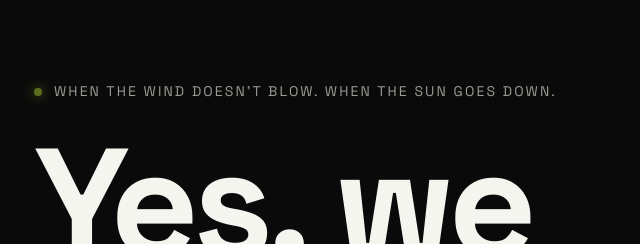
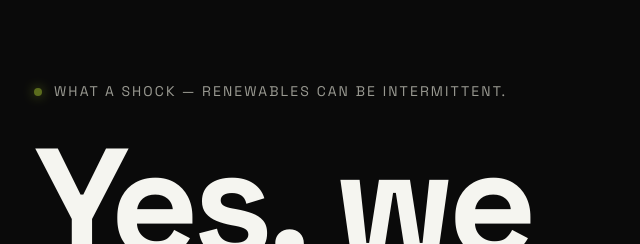
Before and after one commit to Marksbutcher/Whatashock, a plain HTML site: page index.html in a window 1280 px wide. Shown: the top 244 px of the page, 6-646 px from the left. Drawn offline with Linux system fonts and the light colour scheme; no server answers.

Commit message:
New hero

```diff
--- a/index.html
+++ b/index.html
@@ -3,10 +3,10 @@
 <head>
 <meta charset="UTF-8">
 <meta name="viewport" content="width=device-width, initial-scale=1.0">
-<title>Yes, we noticed. The wind drops. The sun sets. Engineers worked this out.</title>
-<meta name="description" content="A live answer to the most tired argument in energy policy. The wind sometimes doesn't blow. The sun goes down every night. Grid engineers solved this decades ago. Here is the data.">
-<meta property="og:title" content="Yes, we noticed.">
-<meta property="og:description" content="The wind sometimes drops. The sun sets every night. Engineers worked this out about 30 years ago. Here is the live data.">
+<title>What a shock — renewables can be intermittent. Yes, we noticed.</title>
+<meta name="description" content="What a shock — renewables can be intermittent. Yes, we noticed. Live grid data, country-level records, and a straight answer to the most tired argument in energy policy.">
+<meta property="og:title" content="What a shock — renewables can be intermittent.">
+<meta property="og:description" content="Yes, we noticed. The wind sometimes drops. The sun sets every night. Grid engineers worked this out thirty years ago. Live data, country-level records, and the engineering reality.">
 <meta property="og:type" content="website">
 <link rel="preconnect" href="https://fonts.googleapis.com">
 <link rel="preconnect" href="https://fonts.gstatic.com" crossorigin>
@@ -478,7 +478,7 @@
 <body>
 
 <div class="hero wrap">
-  <div class="hero-tag"><span class="dot"></span> When the wind doesn't blow. When the sun goes down.</div>
+  <div class="hero-tag"><span class="dot"></span> What a shock &mdash; renewables can be intermittent.</div>
   <h1>Yes, we<br><span class="accent">noticed</span>.</h1>
   <a href="#live" class="hero-ticker">
     <span class="hero-ticker-label">Right now</span>
```
